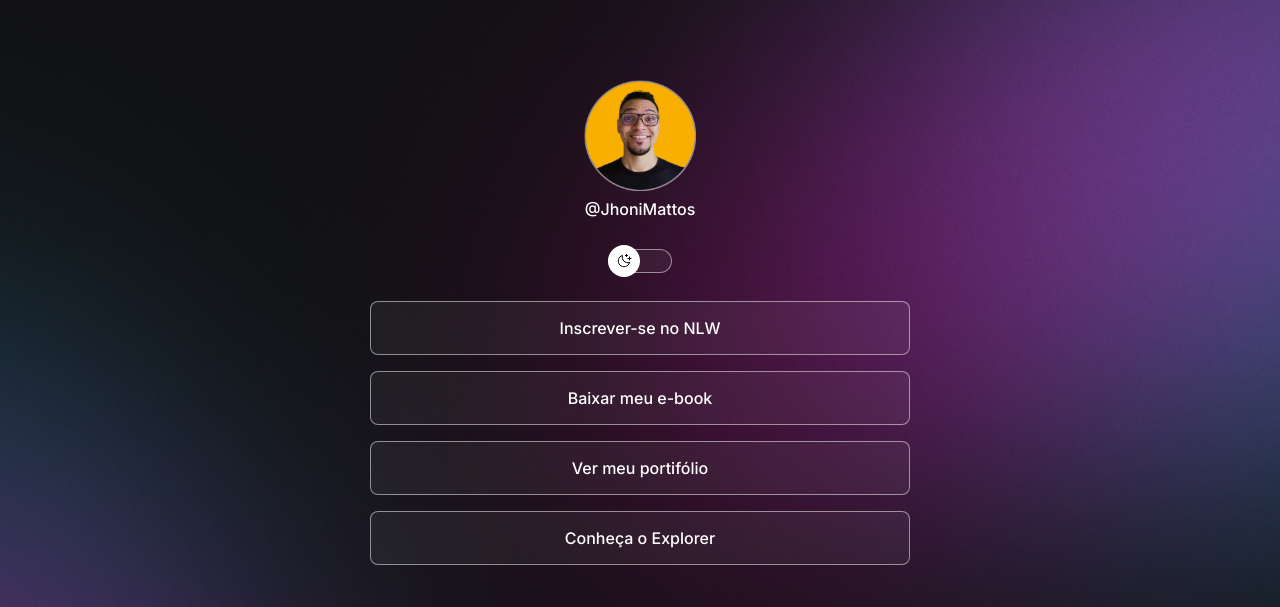
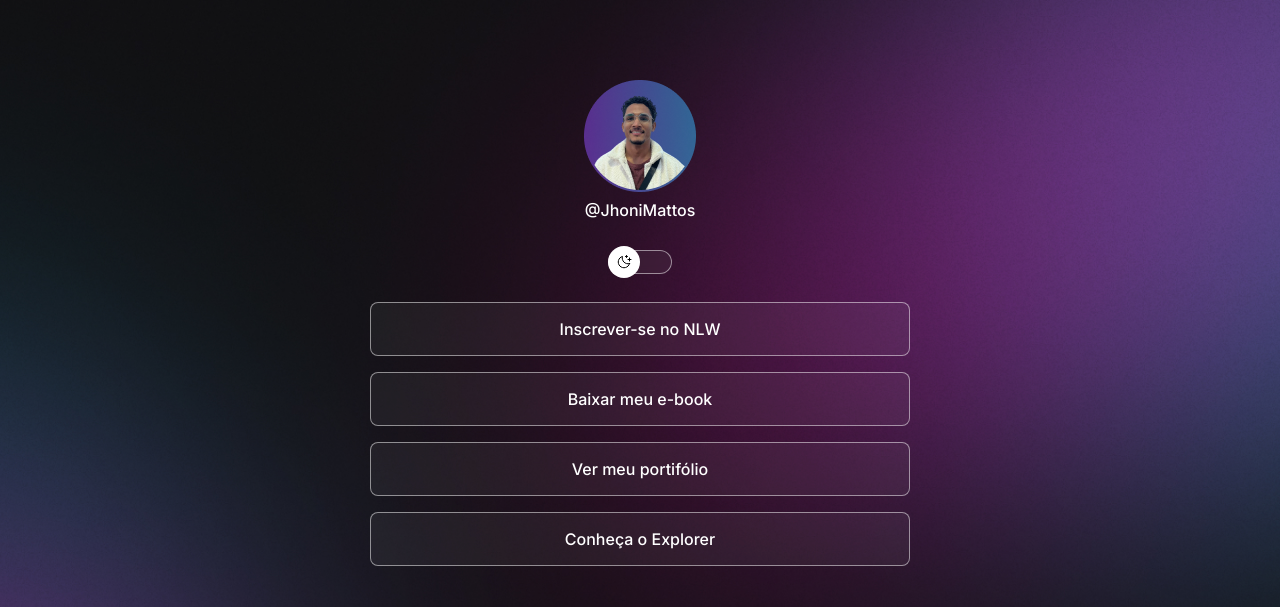
Before and after one commit to JhoniMattos/Projeto-Links, a plain HTML site: page index.html in a window 1280 px wide. Both pictures are taken after a click on the element 640 px from the left and 261 px from the top of the page. Shown: the top 607 px of the page. Drawn offline with nearby package versions, Linux system fonts and the light colour scheme.

Commit message:
change the avatar

```diff
--- a/index.html
+++ b/index.html
@@ -10,13 +10,13 @@
     <meta charset="UTF-8" />
     <meta name="viewport" content="width=device-width, initial-scale=1.0" />
     <title>DevLinks</title>
-    <link rel="stylesheet" href="./style.css"
+    <link rel="stylesheet" href="./style.css"/>
   </head>
   <body>
     <div id="container">
       <div id="profile">
         <img
-          src="./assets/avatar.png"
+          src="./assets/avatarjhonii.png"
           alt="foto do mayk brito sorrindo e camisa preta, barba e fundo amarelo."
         />
         <p>@JhoniMattos</p>
--- a/script.js
+++ b/script.js
@@ -11,6 +11,6 @@ function toggleMode() {
     img.setAttribute("src", "./assets/avatar-light.png")
   } else {
     // se tiver sem loight mode, manter a imgem normal
-    img.setAttribute("src", "./assets/avatar.png")
+    img.setAttribute("src", "./assets/avatarjhonii.png")
   }
 }
```
Also changed, not shown: assets/WhatsApp Image 2024-02-07 at 18.25.38.jpeg (added), assets/WhatsApp Image 2024-02-07 at 19.16.46.jpeg (added), assets/WhatsApp_Image_2024-02-07_at_19.16.46-removebg-preview.png (added), assets/avatarjhoni.png (added), assets/avatarjhonii-light.png (added), assets/avatarjhonii.png (added), 1 other file.
